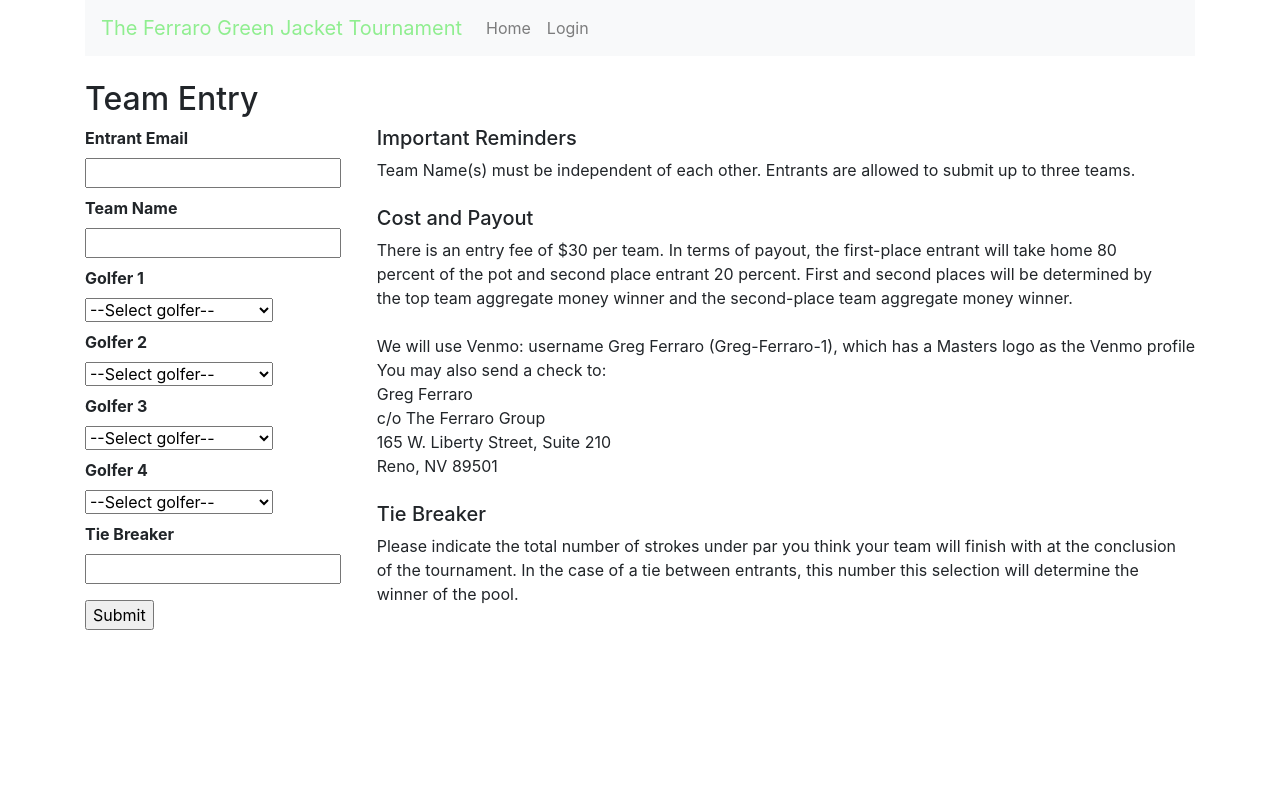
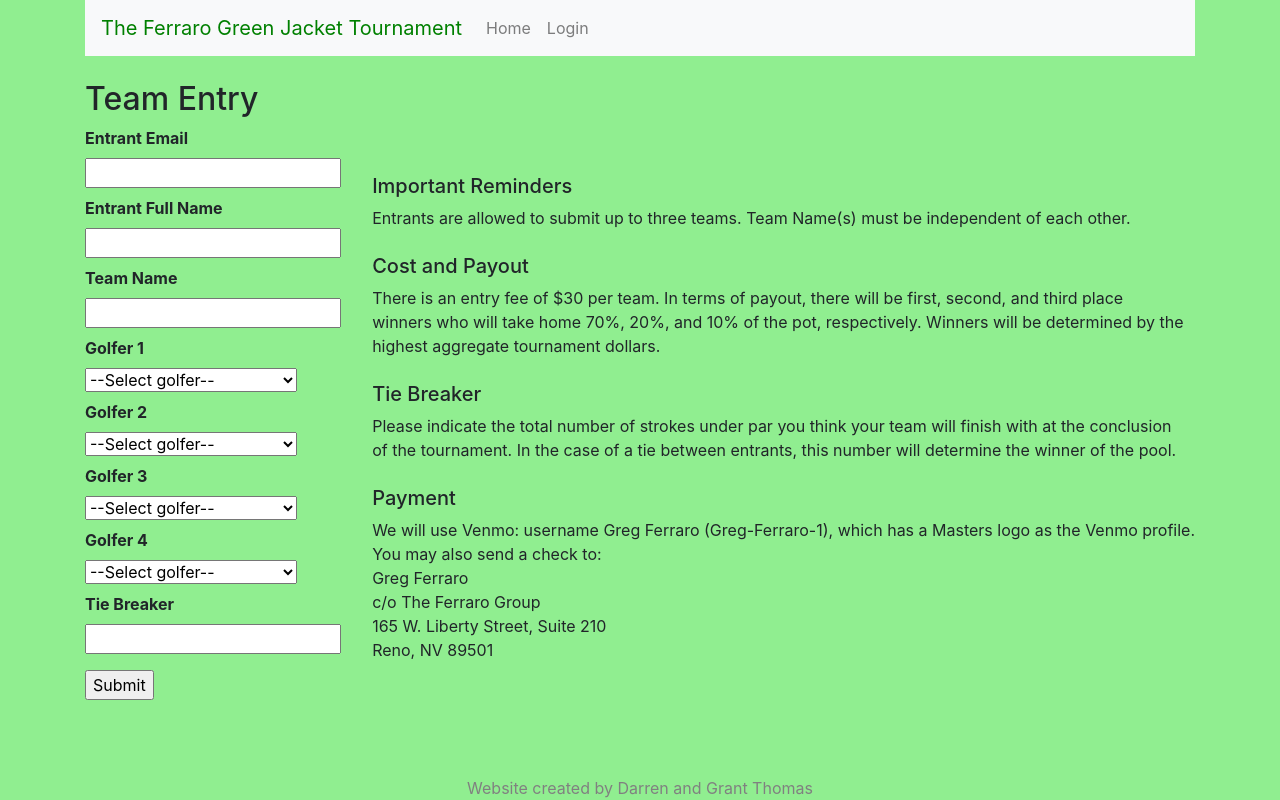
Before and after one commit to dthomas21/masters_aws, a Flask app: page /new_entry in a window 1280 px wide. Run offline with Flask 2, Linux system fonts and the light colour scheme; some libraries are stand-ins or nearby versions.

Commit message:
go live code for masters 2020 tournament

```diff
--- a/application.py
+++ b/application.py
@@ -23,9 +23,9 @@
 def login():
     if request.method == 'POST':
         if request.form['username'] != USERNAME:
-            flash('User name is different')
+            flash('League Name is different')
         elif request.form['password'] != PASSWORD:
-            flash('Password is different')
+            flash('Access Code is different')
         else:
             session['logged_in'] = True
             # flash('Login successful')
@@ -47,7 +47,7 @@
 
     if search_string:
         allow_edit = False
-        if search_string == 'admin' or search_string == 'masters':
+        if search_string == 'admin7':
             qry = db.session.query(Entry)
             results = qry.all()
             allow_edit = True
@@ -63,11 +63,11 @@
             results = [item[0] for item in qry.all()]
 
         elif search.data['select'] == 'golfer_1':
-            qry = db.session.query(Entry).filter(or_(
+            qry = db.session.query(Entry, Golfer).filter(or_(
                 Entry.golfer_1.contains(search_string), Entry.golfer_2.contains(search_string),
                 Entry.golfer_3.contains(search_string), Entry.golfer_4.contains(search_string)
             ))
-            results = qry.all()
+            results = [item[0] for item in qry.all()]
 
     # else:
     #     flash('No results found')
@@ -105,6 +105,8 @@
             flash('Team Name not provided, entry was not submitted')
         elif request.form['tie_breaker'] ==  '':
             flash('Tie Breaker not provided, entry was not submitted')
+        elif request.form['entrant_full_name'] == '':
+            flash('Entrant full name not provide, entry was not submitted')
         elif request.form['golfer_1'] == '--Select golfer--' or request.form['golfer_2'] == '--Select golfer--' or \
                 request.form['golfer_3'] == '--Select golfer--' or request.form['golfer_4'] == '--Select golfer--':
             flash('One or more golfers have not been selected properly, entry was not submitted')
@@ -128,7 +130,12 @@
             save_changes(entry, form)
             flash('Entry successfully updated')
             db.session.commit()
-            return redirect('/')
+            # return redirect('/')
+            qry = db.session.query(Entry)
+            results = qry.all()
+            table = Results(results)
+            table.border = True
+            return render_template('results.html', table=table)
         return render_template('edit_album.html', form=form)
     else:
         return f"Error loading {id}"
@@ -151,7 +158,12 @@
             db.session.delete(entry)
             db.session.commit()
             flash('Entry successfully deleted')
-            return redirect('/')
+            # return redirect('/')
+            qry = db.session.query(Entry)
+            results = qry.all()
+            table = Results(results)
+            table.border = True
+            return render_template('results.html', table=table)
         return render_template('delete_entry.html', form=form)
     else:
         return f"Error deleting {id}"
@@ -165,6 +177,7 @@
     # entry_email.name = form.entry_email.data
 
     entry.entry_email = entry_email
+    entry.entrant_full_name = form.entrant_full_name.data
     entry.team_name = form.team_name.data
     entry.golfer_1 = form.golfer_1.data
     entry.golfer_2 = form.golfer_2.data
--- a/application/__init__.py
+++ b/application/__init__.py
@@ -7,7 +7,8 @@
 application = Flask(__name__)
 application.config.from_object('config')
 application.config['SQLALCHEMY_TRACK_MODIFICATIONS'] = False
-application.config["SQLALCHEMY_DATABASE_URI"] = 'mysql+pymysql://admin:masters123@masters-october-5.ccegwawiyjmw.us-west-2.rds.amazonaws.com:3306/flaskoctober5'
+# application.config["SQLALCHEMY_DATABASE_URI"] = 'mysql+pymysql://admin:masters123@masters-10-15.ccegwawiyjmw.us-west-2.rds.amazonaws.com:3306/masters1015'
+application.config["SQLALCHEMY_DATABASE_URI"] = 'mysql+pymysql://admin:masters123@masters-live.ccegwawiyjmw.us-west-2.rds.amazonaws.com:3306/masterslive'
 # application.config['SQLALCHEMY_DATABASE_URI'] = 'sqlite:///test.db'
 application.secret_key = 'noclue'
 db = SQLAlchemy(application)
--- a/application/forms.py
+++ b/application/forms.py
@@ -4,50 +4,104 @@
 class UserSearchForm(Form):
     choices = [('Email', 'Email'), ('golfer_1', 'Golfer')]
 
-    select = SelectField('Search by:', choices=choices)
-    search = StringField('Search your email to view your entries:')
+    select = SelectField('Search by:', choices=choices, default='Email')
+    search = StringField('')#"Enter masters2020 below and click search to view all entries. To view only your own entries, enter your email")
 
 
 class EntryForm(Form):
     golfers = [('--Select golfer--', '--Select golfer--'),
- ('Ancer, Abraham', 'Ancer, Abraham'),
- ('Cantlay, Patrick', 'Cantlay, Patrick'),
- ('Casey, Paul', 'Casey, Paul'),
- ('Champ, Cameron', 'Champ, Cameron'),
- ('Day, Jason', 'Day, Jason'),
- ('DeChambeau, Bryson', 'DeChambeau, Bryson'),
- ('Finau, Tony', 'Finau, Tony'),
- ('Fitzpatrick, Matthew', 'Fitzpatrick, Matthew'),
- ('Fleetwood, Tommy', 'Fleetwood, Tommy'),
- ('Fowler, Rickie', 'Fowler, Rickie'),
- ('Garcia, Sergio', 'Garcia, Sergio'),
- ('Hatton, Tyrrell', 'Hatton, Tyrrell'),
- ('Jae, Sung', 'Jae, Sung'),
- ('Kisner, Kevin', 'Kisner, Kevin'),
- ('Koepka, Brooks', 'Koepka, Brooks'),
- ('Kuchar, Matt', 'Kuchar, Matt'),
- ('Matsuyama, Hideki', 'Matsuyama, Hideki'),
- ('Mickelson, Phil', 'Mickelson, Phil'),
- ('Molinari, Francesco', 'Molinari, Francesco'),
- ('Morikawa, Collin', 'Morikawa, Collin'),
- ('Oosthuizen, Louis', 'Oosthuizen, Louis'),
- ('Poulter, Ian', 'Poulter, Ian'),
- ('Reed, Patrick', 'Reed, Patrick'),
- ('Rose, Justin', 'Rose, Justin'),
- ('Schauffele, Xander', 'Schauffele, Xander'),
- ('Scheffler, Scottie', 'Scheffler, Scottie'),
- ('Scott, Adam', 'Scott, Adam'),
- ('Simpson, Webb', 'Simpson, Webb'),
- ('Spieth, Jordan', 'Spieth, Jordan'),
- ('Stenson, Henrik', 'Stenson, Henrik'),
- ('Watson, Bubba', 'Watson, Bubba'),
- ('Westwood, Lee', 'Westwood, Lee'),
- ('Wolff, Matthew', 'Wolff, Matthew'),
- ('Woodland, Gary', 'Woodland, Gary'),
- ('Woods, Tiger', 'Woods, Tiger')]
+               ('An, Byeong Hun', 'An, Byeong Hun'),
+               ('Ancer, Abraham', 'Ancer, Abraham'),
+               ('Bezuidenhout, Christiaan', 'Bezuidenhout, Christiaan'),
+               ('Cabrera, Angel', 'Cabrera, Angel'),
+               ('Cabrera Bello, Rafael', 'Cabrera Bello, Rafael'),
+               ('Cantlay, Patrick', 'Cantlay, Patrick'),
+               ('Casey, Paul', 'Casey, Paul'),
+               ('Champ, Cameron', 'Champ, Cameron'),
+               ('Conners, Corey', 'Conners, Corey'),
+               ('Couples, Fred', 'Couples, Fred'),
+               ('Day, Jason', 'Day, Jason'),
+               ('DeChambeau, Bryson', 'DeChambeau, Bryson'),
+               ('Duncan, Tyler', 'Duncan, Tyler'),
+               ('Finau, Tony', 'Finau, Tony'),
+               ('Fitzpatrick, Matthew', 'Fitzpatrick, Matthew'),
+               ('Fleetwood, Tommy', 'Fleetwood, Tommy'),
+               ('Fowler, Rickie', 'Fowler, Rickie'),
+               ('Frittelli, Dylan', 'Frittelli, Dylan'),
+               ('Glover, Lucas', 'Glover, Lucas'),
+               ('Griffin, Lanto', 'Griffin, Lanto'),
+               ('Hadwin, Adam', 'Hadwin, Adam'),
+               ('Harding, Justin', 'Harding, Justin'),
+               ('Hatton, Tyrrell', 'Hatton, Tyrrell'),
+               ('Homa, Max', 'Homa, Max'),
+               ('Horschel, Billy', 'Horschel, Billy'),
+               ('Howell III, Charles', 'Howell III, Charles'),
+               ('Im, Sungjae', 'Im, Sungjae'),
+               ('Imahira, Shugo', 'Imahira, Shugo'),
+               ('Immelman, Trevor', 'Immelman, Trevor'),
+               ('Janewattananond, Jazz', 'Janewattananond, Jazz'),
+               ('Johnson, Dustin', 'Johnson, Dustin'),
+               ('Johnson, Zach', 'Johnson, Zach'),
+               ('Kang, Sung', 'Kang, Sung'),
+               ('Kim, Si Woo', 'Kim, Si Woo'),
+               ('Kisner, Kevin', 'Kisner, Kevin'),
+               ('Koepka, Brooks', 'Koepka, Brooks'),
+               ('Kokrak, Jason', 'Kokrak, Jason'),
+               ('Kuchar, Matt', 'Kuchar, Matt'),
+               ('Landry, Andrew', 'Landry, Andrew'),
+               ('Langer, Bernhard', 'Langer, Bernhard'),
+               ('Lashley, Nate', 'Lashley, Nate'),
+               ('Leishman, Marc', 'Leishman, Marc'),
+               ('Lowry, Shane', 'Lowry, Shane'),
+               ('Lyle, Sandy', 'Lyle, Sandy'),
+               ('Matsuyama, Hideki', 'Matsuyama, Hideki'),
+               ('McDowell, Graeme', 'McDowell, Graeme'),
+               ('McIlroy, Rory', 'McIlroy, Rory'),
+               ('Mickelson, Phil', 'Mickelson, Phil'),
+               ('Mize, Larry', 'Mize, Larry'),
+               ('Molinari, Francesco', 'Molinari, Francesco'),
+               ('Morikawa, Collin', 'Morikawa, Collin'),
+               ('Munoz, Sebastian', 'Munoz, Sebastian'),
+               ('Na, Kevin', 'Na, Kevin'),
+               ('Olazabal, Jose Maria', 'Olazabal, Jose Maria'),
+               ('Oosthuizen, Louis', 'Oosthuizen, Louis'),
+               ('Pan, C.T.', 'Pan, C.T.'),
+               ('Perez, Victor', 'Perez, Victor'),
+               ('Poston, J.T.', 'Poston, J.T.'),
+               ('Poulter, Ian', 'Poulter, Ian'),
+               ('Putnam, Andrew', 'Putnam, Andrew'),
+               ('Rahm, Jon', 'Rahm, Jon'),
+               ('Reavie, Chez', 'Reavie, Chez'),
+               ('Reed, Patrick', 'Reed, Patrick'),
+               ('Rose, Justin', 'Rose, Justin'),
+               ('Schauffele, Xander', 'Schauffele, Xander'),
+               ('Scheffler, Scottie', 'Scheffler, Scottie'),
+               ('Schwartzel, Charl', 'Schwartzel, Charl'),
+               ('Scott, Adam', 'Scott, Adam'),
+               ('Simpson, Webb', 'Simpson, Webb'),
+               ('Singh, Vijay', 'Singh, Vijay'),
+               ('Smith, Cameron', 'Smith, Cameron'),
+               ('Snedeker, Brandt', 'Snedeker, Brandt'),
+               ('Spieth, Jordan', 'Spieth, Jordan'),
+               ('Stenson, Henrik', 'Stenson, Henrik'),
+               ('Taylor, Nick', 'Taylor, Nick'),
+               ('Thomas, Justin', 'Thomas, Justin'),
+               ('Todd, Brendon', 'Todd, Brendon'),
+               ('Van Rooyen, Erik', 'Van Rooyen, Erik'),
+               ('Walker, Jimmy', 'Walker, Jimmy'),
+               ('Wallace, Matt', 'Wallace, Matt'),
+               ('Watson, Bubba', 'Watson, Bubba'),
+               ('Weir, Mike', 'Weir, Mike'),
+               ('Westwood, Lee', 'Westwood, Lee'),
+               ('Wiesberger, Bernd', 'Wiesberger, Bernd'),
+               ('Willett, Danny', 'Willett, Danny'),
+               ('Wolff, Matthew', 'Wolff, Matthew'),
+               ('Woodland, Gary', 'Woodland, Gary'),
+               ('Woods, Tiger', 'Woods, Tiger')]
 
     yes_no = [('No', 'No'), ('Yes', 'Yes')]
     entry_email = StringField('Entrant Email')
+    entrant_full_name = StringField('Entrant Full Name')
     team_name = StringField('Team Name')
     golfer_1 = SelectField('Golfer 1', choices=golfers)
     golfer_2 = SelectField('Golfer 2', choices=golfers)
--- a/application/models.py
+++ b/application/models.py
@@ -17,6 +17,7 @@
     """"""
     __tablename__ = "entries"
     id = db.Column(db.Integer, primary_key=True)
+    entrant_full_name = db.Column(db.String(128))
     team_name = db.Column(db.String(128))
     golfer_1 = db.Column(db.String(128))
     golfer_2 = db.Column(db.String(128))
--- a/application/tables.py
+++ b/application/tables.py
@@ -4,6 +4,7 @@
 class Results(Table):
     id = Col('Id', show=False)
     entry_email = Col('Entrant Email')
+    entrant_full_name = Col('Entrant Full Name')
     team_name = Col('Team Name')
     golfer_1 = Col('Golfer 1')
     golfer_2 = Col('Golfer 2')
@@ -17,14 +18,15 @@
 
 class UserResults(Table):
     id = Col('Id', show=False)
-    entry_email = Col('Entrant Email')
+    # entry_email = Col('Entrant Email')
+    entrant_full_name = Col('Entrant Full Name')
     team_name = Col('Team Name')
     golfer_1 = Col('Golfer 1')
     golfer_2 = Col('Golfer 2')
     golfer_3 = Col('Golfer 3')
     golfer_4 = Col('Golfer 4')
     tie_breaker = Col('Tie Breaker')
-    # has_paid = Col('Paid?')
+    has_paid = Col('Paid?')
 #     For editing and deleting data:
 #     edit = LinkCol('Edit', 'edit', url_kwargs=dict(id='id'))
 #     delete = LinkCol('Delete', 'delete', url_kwargs=dict(id='id'))
--- a/application/templates/delete_entry.html
+++ b/application/templates/delete_entry.html
@@ -5,6 +5,7 @@
 <form method="post">
 
         {{ render_field(form.entry_email) }}
+        {{ render_field(form.entrant_full_name) }}
         {{ render_field(form.team_name) }}
         {{ render_field(form.golfer_1) }}
         {{ render_field(form.golfer_2) }}
--- a/application/templates/edit_album.html
+++ b/application/templates/edit_album.html
@@ -6,6 +6,7 @@
 <form method="post">
     <dl>
         {{ render_field(form.entry_email) }}
+        {{ render_field(form.entrant_full_name) }}
         {{ render_field(form.team_name) }}
         {{ render_field(form.golfer_1) }}
         {{ render_field(form.golfer_2) }}
--- a/application/templates/layout.html
+++ b/application/templates/layout.html
@@ -9,7 +9,7 @@
 
 <div class="container">
     <nav class="navbar navbar-expand-lg navbar-light bg-light">
-        <a class="navbar-brand" style="color:lightgreen" href="/">The Ferraro Green Jacket Tournament</a>
+        <a class="navbar-brand" style="color:green" href="/">The Ferraro Green Jacket Tournament</a>
 
 
         <!--<button class="navbar-toggler" type="button" data-toggle="collapse" data-target="#navbarNav" aria-controls="navbarNav" aria-expanded="false" aria-label="Toggle navigation">-->
@@ -38,6 +38,8 @@
             height: 100vh;
 
         }
+
+    #<!--body { background: lightgreen !important; } /* Adding !important forces the browser to overwrite the default style applied by Bootstrap */-->
     </style>
 
     </nav>
--- a/application/templates/new_entry.html
+++ b/application/templates/new_entry.html
@@ -9,29 +9,33 @@
 
 <form method="post">
                 <span style="float:right;">
+                    <br>
+                    <br>
             <h5>Important Reminders</h5>
-                Team Name(s) must be independent of each other. Entrants are allowed to submit up to three teams.<br/>
+                Entrants are allowed to submit up to three teams. Team Name(s) must be independent of each other.<br/>
                 </br>
             <h5>Cost and Payout</h5>
-                There is an entry fee of $30 per team. In terms of payout, the first-place entrant will take home 80 <br>
-                percent of the pot and second place entrant 20 percent.  First and second places will be determined by <br>
-                the top team aggregate money winner and the second-place team aggregate money winner. <br>
+                There is an entry fee of $30 per team. In terms of payout, there will be first, second, and third place <br>
+                winners who will take home 70%, 20%, and 10% of the pot, respectively. Winners will be determined by the  <br>
+                highest aggregate tournament dollars. <br>
                 <br>
-                We will use Venmo: username Greg Ferraro (Greg-Ferraro-1), which has a Masters logo as the Venmo profile
+                <h5>Tie Breaker</h5>
+                Please indicate the total number of strokes under par you think your team will finish with at the conclusion <br>
+                of the tournament. In the case of a tie between entrants, this number will determine the winner of the pool. <br>
+                <br>
+                <h5>Payment</h5>
+                We will use Venmo: username Greg Ferraro (Greg-Ferraro-1), which has a Masters logo as the Venmo profile.
                 <br>You may also send a check to:
                 <br>Greg Ferraro
                 <br>c/o The Ferraro Group
                 <br>165 W. Liberty Street, Suite 210
                 <br>Reno, NV 89501
             <br> <br>
-            <h5>Tie Breaker</h5>
-                Please indicate the total number of strokes under par you think your team will finish with at the conclusion <br>
-                of the tournament. In the case of a tie between entrants, this number this selection will determine the <br>
-                winner of the pool.
             </span>
 
     <dl>
         {{ render_field(form.entry_email) }}
+        {{ render_field(form.entrant_full_name) }}
         {{ render_field(form.team_name) }}
         {{ render_field(form.golfer_1) }}
         {{ render_field(form.golfer_2) }}
@@ -45,7 +49,25 @@
 </p></form>
 
 
+    <div id="footer">Website created by Darren and Grant Thomas
+    </div>
 
+
+
+<style>
+       #footer {
+   position: fixed;
+   left: 0;
+   bottom: 0;
+   width: 100%;
+   color: gray;
+   text-align: center;
+}
+    body {
+    background: lightgreen !important;
+}
+
+</style>
 
 </doctype>
 {% endblock %}
--- a/application/templates/results.html
+++ b/application/templates/results.html
@@ -2,5 +2,11 @@
 <doctype html="">
 <title>Search Results - Masters Submission Database</title>
 {{ table }}
+    <!--<style>-->
+    <!--body {-->
+    <!--background: lightgreen !important;-->
+<!--}-->
+</style>
+
 </doctype>
 {% endblock %}
--- a/config.py
+++ b/config.py
@@ -3,7 +3,8 @@
 # format: (user):(password)@(db_identifier).amazonaws.com:3306/(db_name)
 
 SQLALCHEMY_TRACK_MODIFICATIONS = False
-SQLALCHEMY_DATABASE_URI = 'mysql+pymysql://admin:masters123@masters-grant.ccegwawiyjmw.us-west-2.rds.amazonaws.com:3306/mastersoctober'
+# SQLALCHEMY_DATABASE_URI = 'mysql+pymysql://admin:masters123@masters-10-15.ccegwawiyjmw.us-west-2.rds.amazonaws.com:3306/masters1015'
+SQLALCHEMY_DATABASE_URI = 'mysql+pymysql://admin:masters123@masters-live.ccegwawiyjmw.us-west-2.rds.amazonaws.com:3306/masterslive'
 
 # Uncomment the line below if you want to work with a local DB
 # SQLALCHEMY_DATABASE_URI = 'sqlite:///test.db'
@@ -14,4 +15,4 @@
 SECRET_KEY = 'AKIAIXAHQMLW2BGQXWJA'
 
 USERNAME = 'masters'
-PASSWORD = 'masters1'
+PASSWORD = 'greenjacket'
```
Also changed, not shown: application/templates/index.html (+34 -33 lines).
